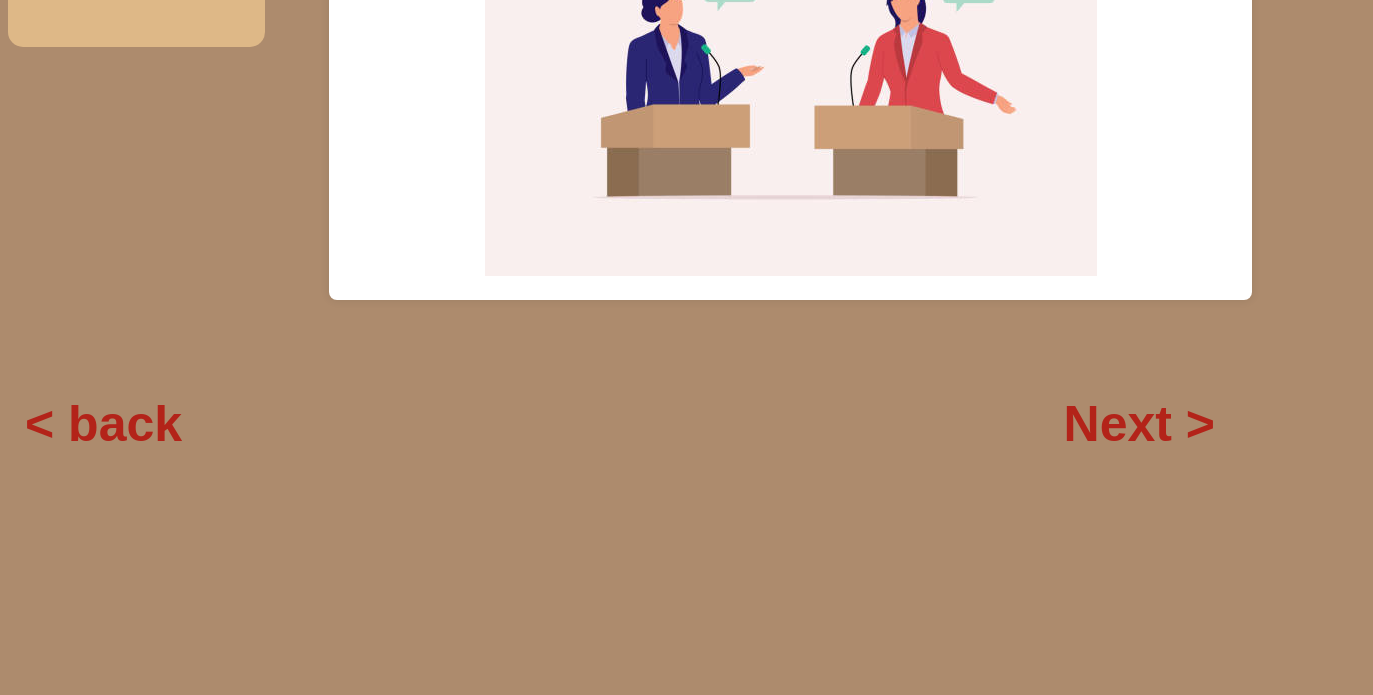
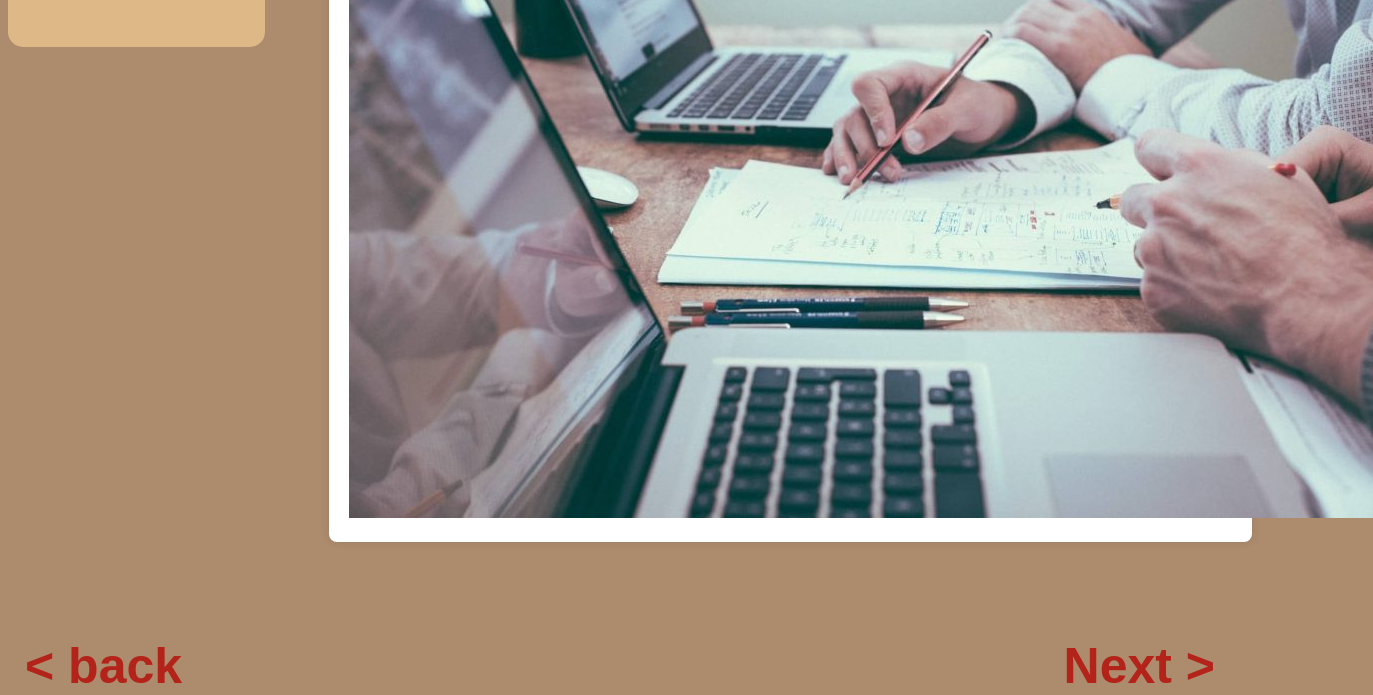
Before and after one commit to Chaloemwong109/6709650201_MyCSTUStory, a plain HTML site: page git/secondyears.html in a window 1280 px wide. Shown: the part 680-1375 px from the top of the page, 1373 px wide, since content can reach past the window. Before the commit the page ends 1133 px from the top, so only its background shows below. Drawn offline with Linux system fonts and the light colour scheme; a web font is replaced by a local one.

```diff
--- a/git/secondyears.html
+++ b/git/secondyears.html
@@ -54,7 +54,7 @@
         <section class="recipe-section">
             <center>
                 <h2>ศึกษาข้อมูลเกี่ยวกับโปรแกรมในเชิงลึกเพิ่มขึ้น </h2>
-                <img src="/resorces/istockphoto-1443218883-612x612.jpg">
+                <img id="search" src="/resorces/การค้นคว้าหาข้อมูล-1024x683.jpg">
             </center>
         </section>
 
```
Also changed, not shown: git/mystyle.css (line endings or trailing spaces).
